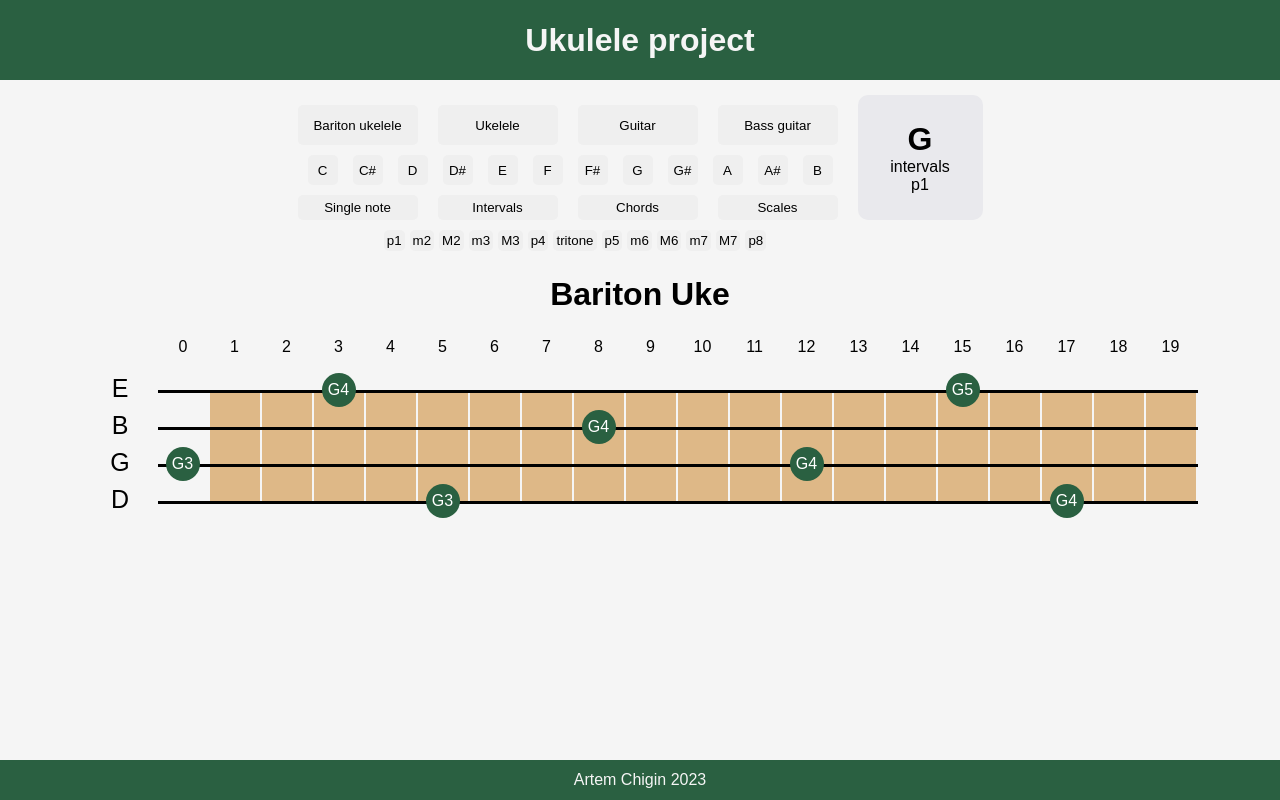
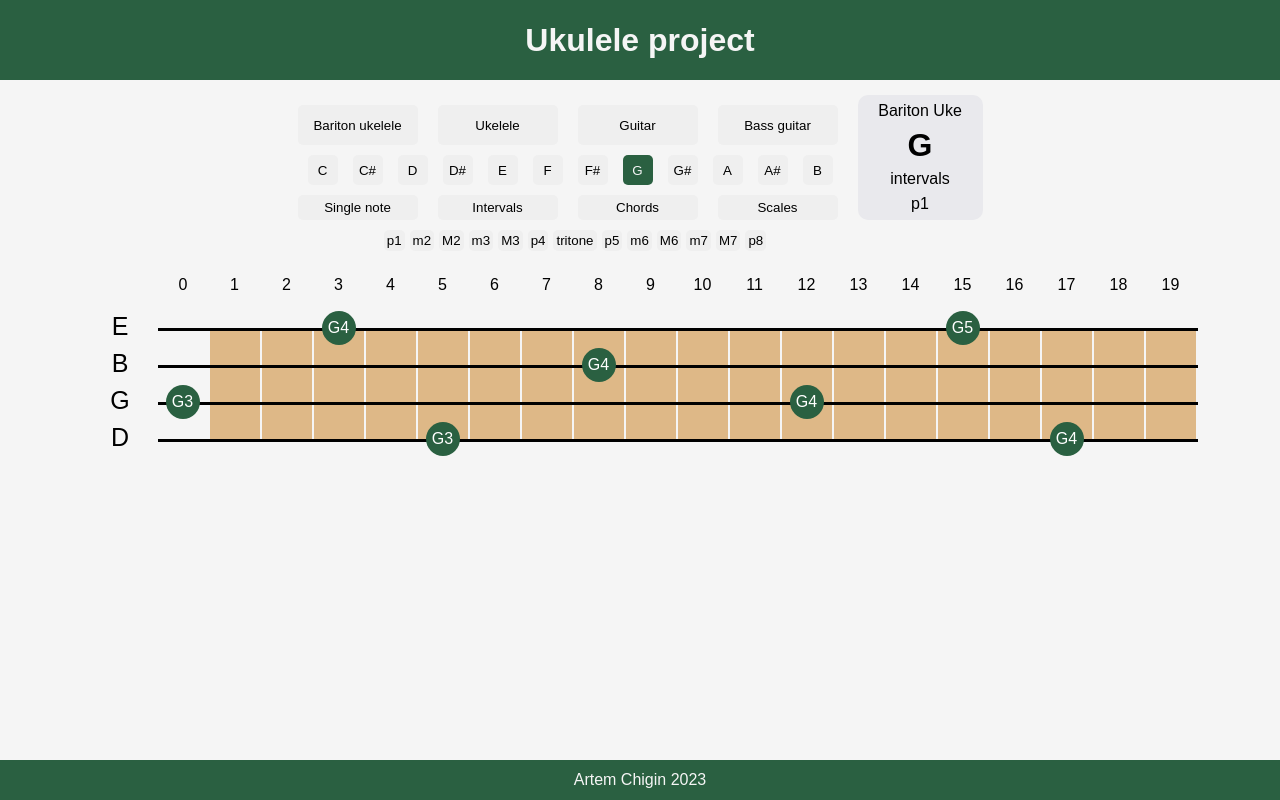
Before and after one commit to artem-chigin/fretboard-map, a React (Create React App) app: page / in a window 1280 px wide. Built offline with nearby package versions, Linux system fonts and the light colour scheme.

Commit message:
Created extended react Button

```diff
--- /dev/null
+++ b/src/components-for-render/button.js
@@ -0,0 +1,12 @@
+function Button({toggled, handleClick, value}) {
+    const buttonOn = {backgroundColor: "#2A6041", color: "whitesmoke"};
+    const buttonOf = {};
+    let currentStyle = buttonOf;
+    toggled === true ? currentStyle = buttonOn : currentStyle = buttonOf;
+    return (
+        <button style={currentStyle} onClick={() => handleClick(value)}>{value}</button>
+    )
+
+}
+
+export default Button
--- a/src/components-for-render/display-instrument.js
+++ b/src/components-for-render/display-instrument.js
@@ -1,7 +1,7 @@
 function DisplayInstrument({instrument}) {
          return (
             <div className="instrument-representation">
-                <h1 className="instrument-name">{instrument.instrumentName}</h1>
+                {/* <h1 className="instrument-name">{instrument.instrumentName}</h1> */}
                 <table className="fretboard">
                     <FretNumbers fretNumbers={instrument.numberOfNotes}/>
                     <FretBoard fretboard={instrument.instrumentRepresentation}/>
--- a/src/components-for-render/info-panel.js
+++ b/src/components-for-render/info-panel.js
@@ -1,6 +1,7 @@
-function InfoPanel({rootNote, sequenceType, sequenceName, sequence}) {
+function InfoPanel({rootNote, sequenceType, sequenceName, sequence, instrumentName}) {
     return (
         <div className="info">
+            <p>{instrumentName}</p>
             <h1>{rootNote}</h1>
             <p>{sequenceType}</p>
             <p>{sequenceName}</p>
--- a/src/components-for-render/select-note.js
+++ b/src/components-for-render/select-note.js
@@ -1,7 +1,16 @@
 import MUSIC_CONST from "../instrument-scale-calculations/musical-constants"
+import Button from "./button";
 
-function SelectRootNote({onNoteClick}) {
-    const notesButtons = MUSIC_CONST.chromaticScale.map((note, index) => <button onClick={() => onNoteClick(note)} key={"button" + index}>{note}</button>)
+function SelectRootNote({onNoteClick, currentNoteName}) {
+    // const toggledButtonStyle = {backgroundColor: "#2A6041", color: "whitesmoke"};
+
+
+    const notesButtons = MUSIC_CONST.chromaticScale.map((note, index) =>
+
+        // (currentNoteName === note) ? <button style={toggledButtonStyle} onClick={() => onNoteClick(note)} key={"button" + index}>{note}</button> :
+        // <button onClick={() => onNoteClick(note)} key={"button" + index}>{note}</button>
+        <Button toggled={currentNoteName === note} handleClick={onNoteClick} value={note} key={"button" + index}/>
+        )
     return (
         <div className="select-note">
             {notesButtons}
@@ -9,4 +18,5 @@ function SelectRootNote({onNoteClick}) {
     )
 }
 
+
 export default SelectRootNote;
--- a/src/components-for-render/ui.js
+++ b/src/components-for-render/ui.js
@@ -38,11 +38,13 @@ function UI() {
                 <div className='ui'>
                     <SelectInstrument
                     onInstrumentClick={(instrumentName) => setCurrentInstrument(instrumentName)}/>
-                    <SelectRootNote onNoteClick={(keyNote) => createSequence(keyNote, sequenceType, sequenceName)}/>
+                    <SelectRootNote
+                        onNoteClick={(keyNote) => createSequence(keyNote, sequenceType, sequenceName)}
+                        currentNoteName={rootNote}/>
                     <SelectSequenceType onSequenceClick={(sequenceType, sequenceName) => createSequence(rootNote, sequenceType, sequenceName)}/>
                     <SequencePanel typeOfPanel={sequenceType} onSequenceTypeClick={(sequenceName) => createSequence(rootNote, sequenceType, sequenceName)}/>
                 </div>
-                <InfoPanel rootNote={rootNote} sequenceType={sequenceType} sequenceName={sequenceName} sequence={sequence}/>
+                <InfoPanel rootNote={rootNote} sequenceType={sequenceType} sequenceName={sequenceName} sequence={sequence} instrumentName={currentInstrument.instrumentName}/>
             </div>
                 <div className='instrument-container'>
                     <DisplayInstrument instrument={currentInstrument}/>
--- a/src/index.css
+++ b/src/index.css
@@ -185,7 +185,7 @@ button:hover {
     display: flex;
     flex-direction: column;
     text-align: center;
-    justify-content: center;
+    justify-content:space-evenly;
     box-sizing: content-box;
     width: 125px;
     height: 125px;
```
